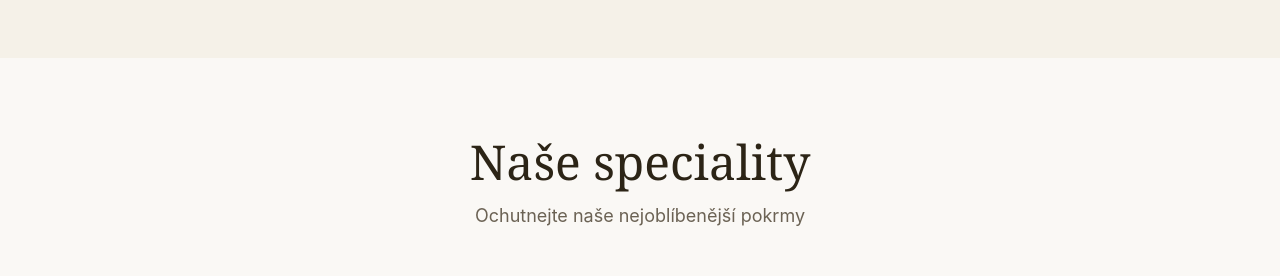
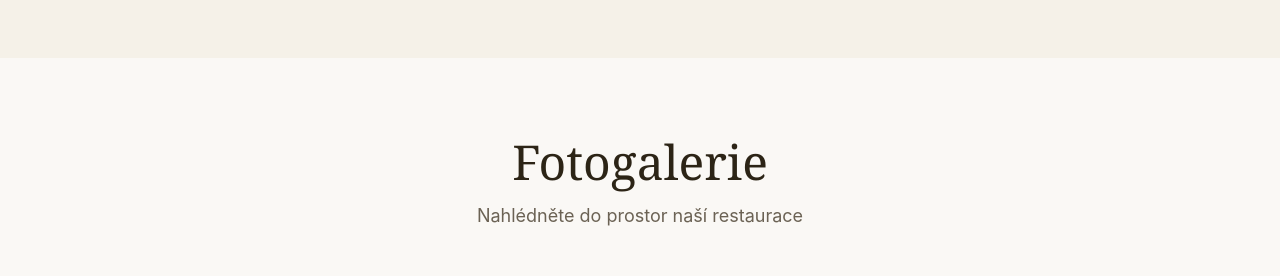
Before and after one commit to mesconliska-maker/Konibar, a React (Vite) app: page / in a window 1280 px wide. Shown: the part 1900-2176 px from the top of the page. Built offline with nearby package versions, Linux system fonts and the light colour scheme; no server answers; grey boxes are pictures that could not be loaded.

Commit message:
Update HomePage.tsx

```diff
--- a/src/app/pages/HomePage.tsx
+++ b/src/app/pages/HomePage.tsx
@@ -270,9 +270,9 @@ const galleryImages = [
         <div className="max-w-7xl mx-auto px-4 sm:px-6 lg:px-8">
           <motion.div {...fadeInUp} className="text-center mb-12">
             <h2 className="text-4xl md:text-5xl font-serif text-[#2C2416] mb-4">
-              Naše speciality
+              Fotogalerie
             </h2>
-            <p className="text-lg text-[#6B6254]">Ochutnejte naše nejoblíbenější pokrmy</p>
+            <p className="text-lg text-[#6B6254]">Nahlédněte do prostor naší restaurace</p>
           </motion.div>
 
           <div className="grid grid-cols-2 md:grid-cols-4 gap-4">
```
